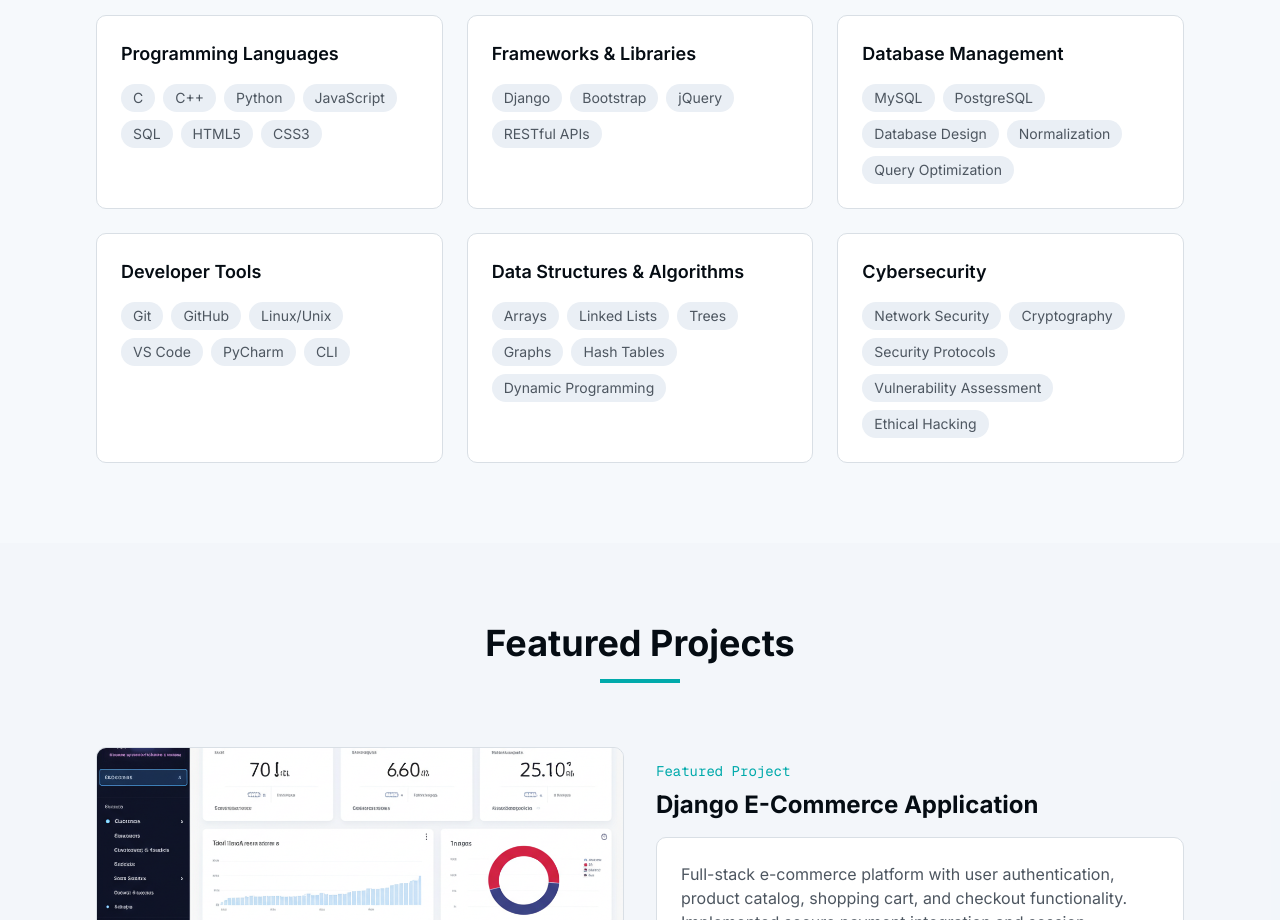
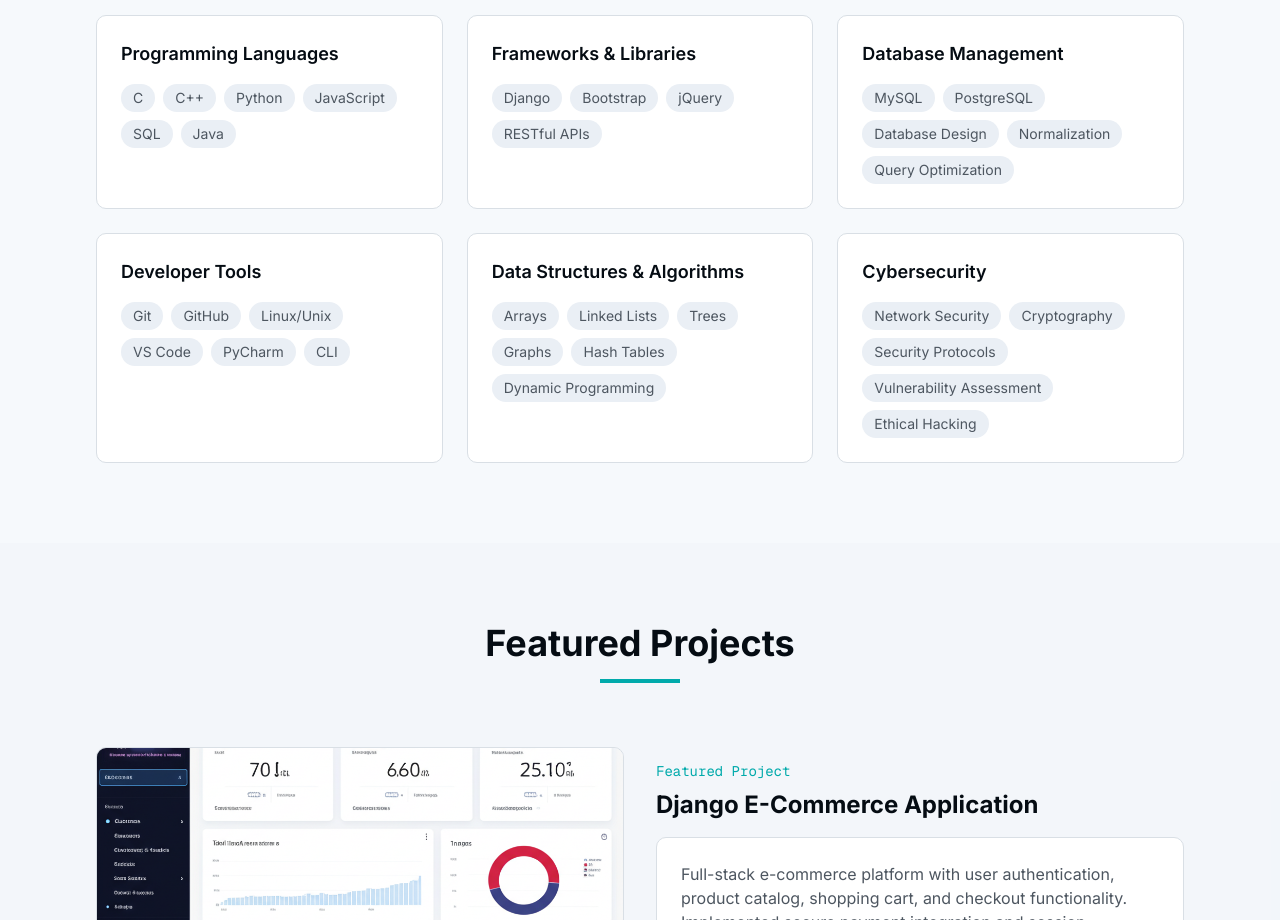
Before and after one commit to kkundanI/KKundan37-Portfolio, a Next.js app: page / in a window 1280 px wide. Shown: the part 1760-2680 px from the top of the page. Built offline with nearby package versions, Linux system fonts and the light colour scheme.

Commit message:
Update skills list to include Java

```diff
--- a/components/skills-section.tsx
+++ b/components/skills-section.tsx
@@ -6,7 +6,7 @@ import { useRef } from "react"
 const skillCategories = [
   {
     title: "Programming Languages",
-    skills: ["C", "C++", "Python", "JavaScript", "SQL", "HTML5", "CSS3"],
+    skills: ["C", "C++", "Python", "JavaScript", "SQL","Java"],
   },
   {
     title: "Frameworks & Libraries",
```
